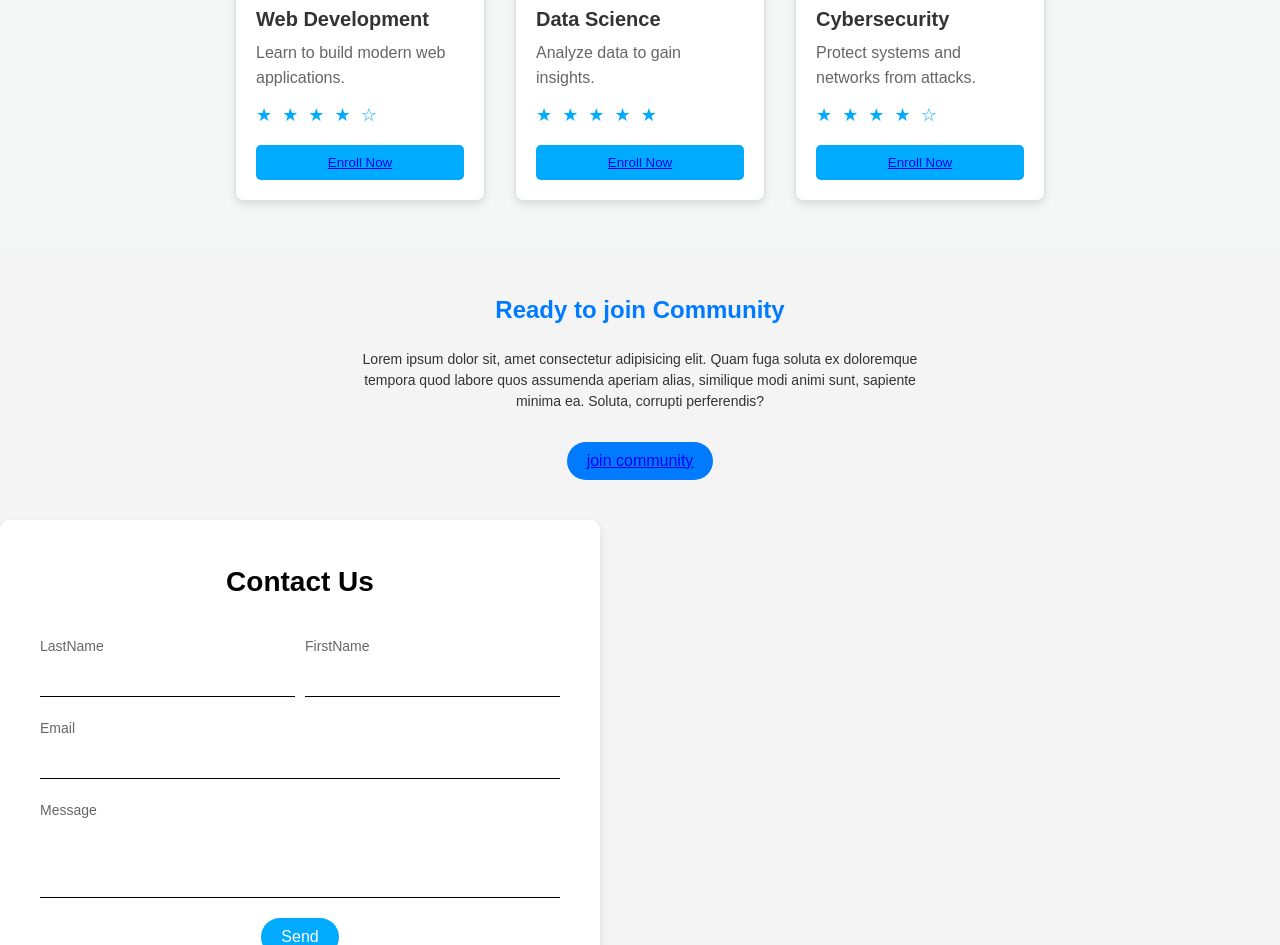
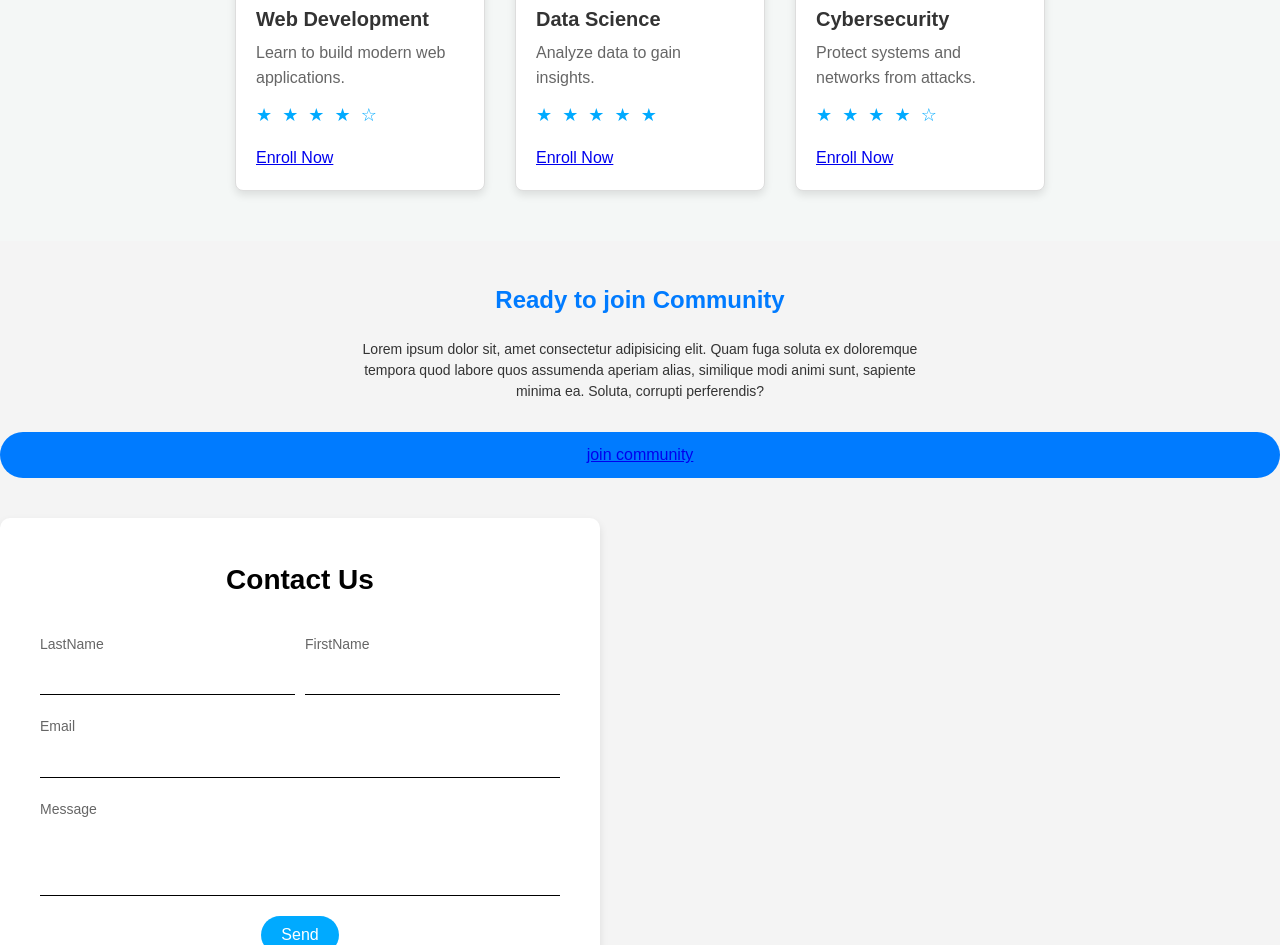
Before and after one commit to mbienaimee/Academy, a plain HTML site: page index.html in a window 1280 px wide. Shown: the part 1731-2676 px from the top of the page. Drawn offline with Linux system fonts and the light colour scheme.

Commit message:
modification of styles

```diff
--- a/index.html
+++ b/index.html
@@ -79,7 +79,7 @@
                     <span>★</span>
                     <span>☆</span> <!-- 4 out of 5 rating -->
                 </div>
-                <button><a href="/courses.html">Enroll Now</a></button>
+                <div><a href="/courses.html">Enroll Now</a></div>
             </div>
             <div class="course-card">
                 <img src="/images/c2.png" alt="Course 2">
@@ -93,7 +93,7 @@
                     <span>★</span>
                     <span>★</span> <!-- 5 out of 5 rating -->
                 </div>
-                <button><a href="/courses.html">Enroll Now</a></button>
+                <div><a href="/courses.html">Enroll Now</a></div>
             </div>
             <div class="course-card">
                 <img src="/images/c3.png" alt="Course 3">
@@ -107,7 +107,7 @@
                     <span>★</span>
                     <span>☆</span> <!-- 4 out of 5 rating -->
                 </div>
-                <button><a href="/courses.html">Enroll Now</a></button>
+                <div><a href="/courses.html">Enroll Now</a></div>
             </div>
         </div>
     </section>
@@ -116,7 +116,7 @@
       <p class="description">
           Lorem ipsum dolor sit, amet consectetur adipisicing elit. Quam fuga soluta ex doloremque tempora quod labore quos assumenda aperiam alias, similique modi animi sunt, sapiente minima ea. Soluta, corrupti perferendis?
       </p>
-      <button class="join-button"><a href="/dashboard.html" >join community</a></button>
+      <div class="join-button"><a href="/dashboard.html" >join community</a></div>
   </section>
 
 <!-- Contact us page -->
```
